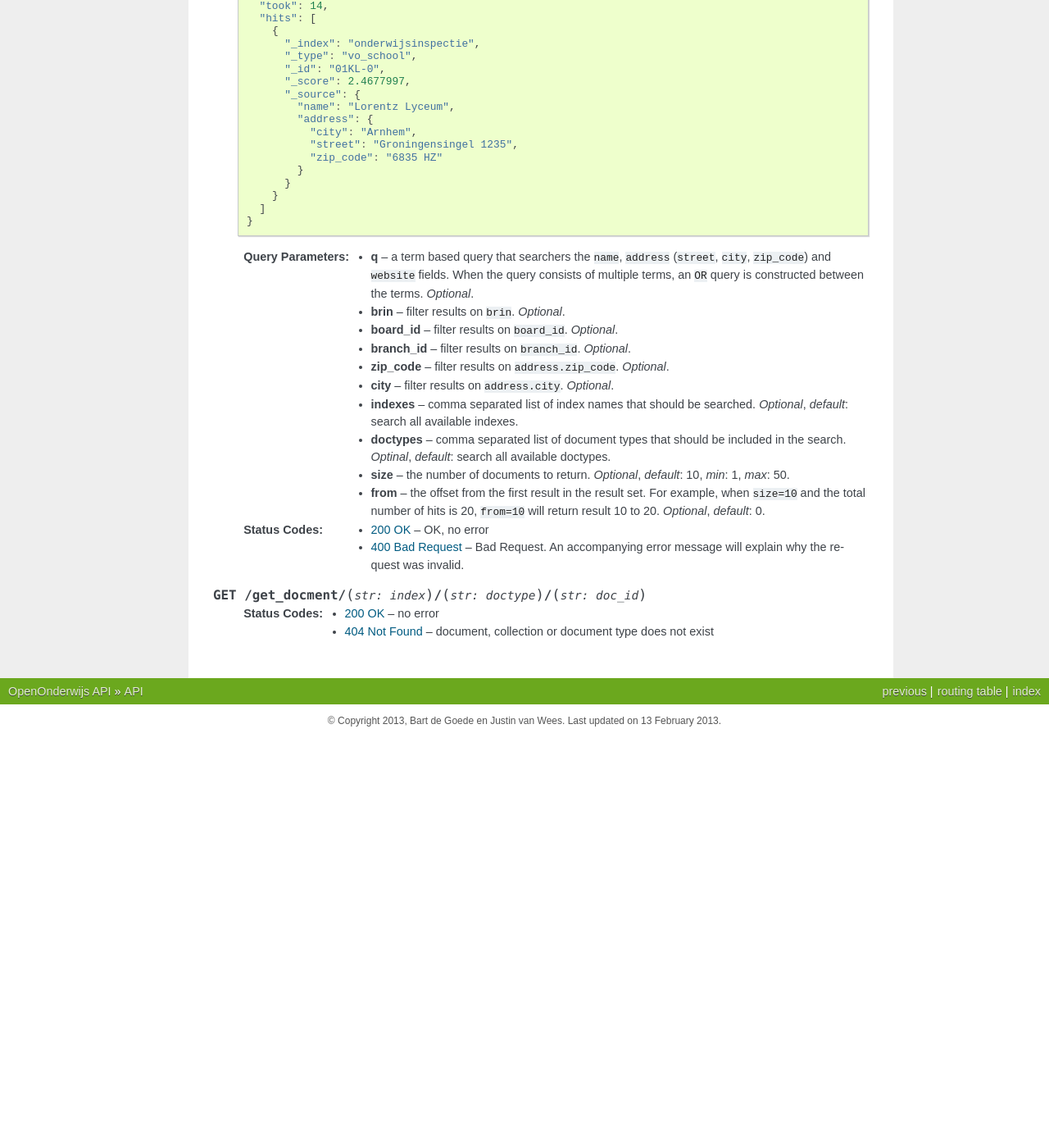
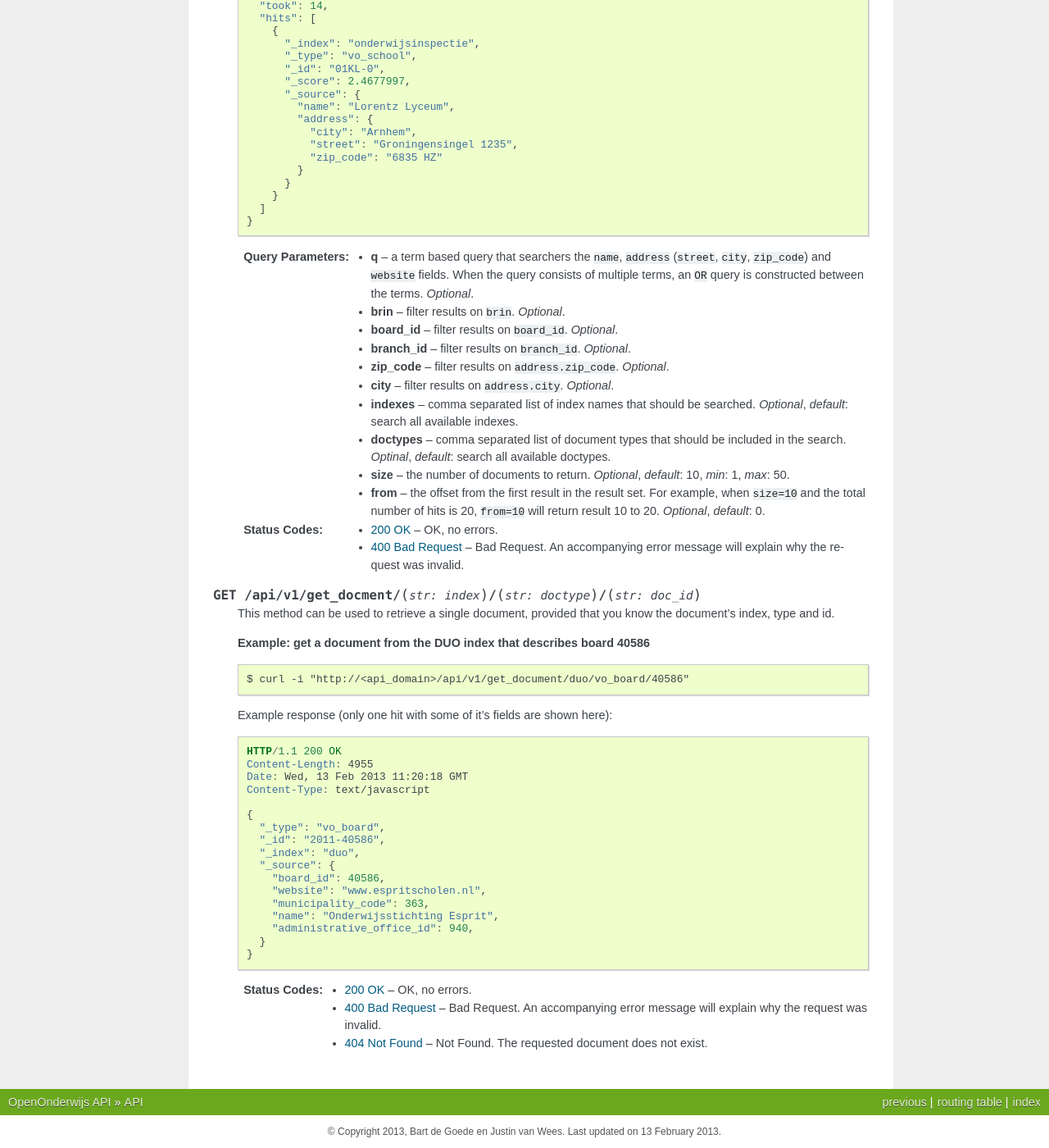
Before and after one commit to openstate/openonderwijsdata-api, a Sphinx documentation site: the page built from documentation/rst/api.rst, in a window 1280 px wide and 1400 px high, scrolled down 1075 px. Shown: the whole window at 82% size. Built offline with Sphinx 7.4.7, drawn with Linux system fonts in a browser that asks for light colours; before the commit the page ends 1974 px from its top, so only the background shows below that.

Commit message:
Documented API get_document method

```diff
--- a/documentation/rst/api.rst
+++ b/documentation/rst/api.rst
@@ -91,10 +91,42 @@ API
    :query doctypes: comma separated list of document types that should be included in the search. *Optinal*, *default*: search all available doctypes.
    :query size: the number of documents to return. *Optional*, *default*: 10, *min*: 1, *max*: 50.
    :query from: the offset from the first result in the result set. For example, when ``size=10`` and the total number of hits is 20, ``from=10`` will return result 10 to 20. *Optional*, *default*: 0.
-   :statuscode 200: OK, no error
+   :statuscode 200: OK, no errors.
    :statuscode 400: Bad Request. An accompanying error message will explain why the request was invalid.
 
-.. http:get:: /get_docment/(str:index)/(str:doctype)/(str:doc_id)
+.. http:get:: /api/v1/get_docment/(str:index)/(str:doctype)/(str:doc_id)
 
-   :statuscode 200: no error
-   :statuscode 404: document, collection or document type does not exist
+   This method can be used to retrieve a single document, provided that you know the document's index, type and id.
+
+   **Example: get a document from the DUO index that describes board 40586**
+
+   .. parsed-literal::
+
+      $ curl -i "http://<api_domain>/api/v1/get_document/duo/vo_board/40586"
+
+   Example response (only one hit with some of it's fields are shown here):
+
+   .. sourcecode:: http
+
+      HTTP/1.1 200 OK
+      Content-Length: 4955
+      Date: Wed, 13 Feb 2013 11:20:18 GMT
+      Content-Type: text/javascript
+
+      {
+        "_type": "vo_board",
+        "_id": "2011-40586",
+        "_index": "duo",
+        "_source": {
+          "board_id": 40586,
+          "website": "www.espritscholen.nl",
+          "municipality_code": 363,
+          "name": "Onderwijsstichting Esprit",
+          "administrative_office_id": 940,
+        }
+      }
+
+
+   :statuscode 200: OK, no errors.
+   :statuscode 400: Bad Request. An accompanying error message will explain why the request was invalid.
+   :statuscode 404: Not Found. The requested document does not exist.
```
